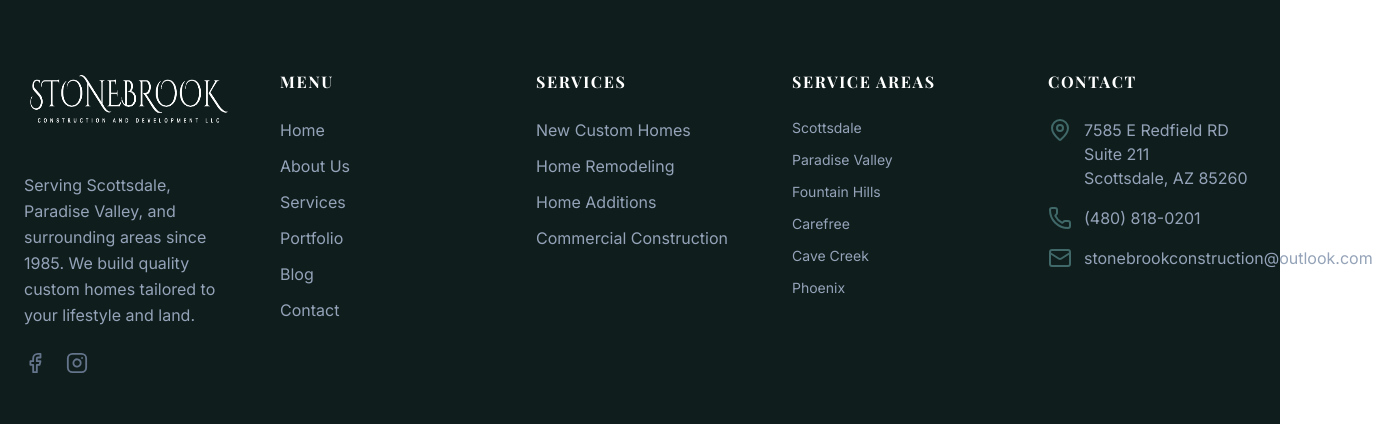
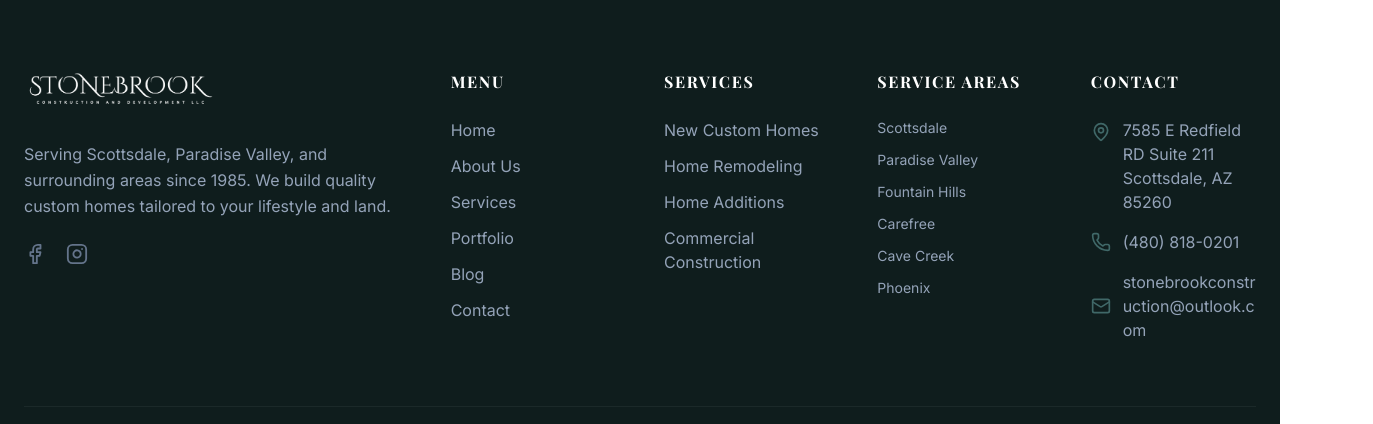
Before and after one commit to ahmedk-hue/stonebrook-homes-main, a React (Vite) app: page / in a window 1280 px wide. Shown: the part 6652-7076 px from the top of the page, 1373 px wide, since content can reach past the window. Built offline with nearby package versions, Linux system fonts and the light colour scheme; a web font is replaced by a local one.

Commit message:
Fix footer layout: 6-col grid, adjust logo sizing, fix email wrapping

```diff
--- a/src/components/Footer.tsx
+++ b/src/components/Footer.tsx
@@ -7,14 +7,14 @@
     return (
         <footer className="bg-[#0f1d1d] text-slate-400 pt-20 pb-10 border-t border-white/5">
             <div className="container mx-auto px-6">
-                <div className="grid grid-cols-1 md:grid-cols-2 lg:grid-cols-5 gap-12 mb-16">
+                <div className="grid grid-cols-1 md:grid-cols-2 lg:grid-cols-6 gap-8 lg:gap-12 mb-16">
 
                     {/* Brand Col */}
-                    <div>
-                        <Link to="/" className="inline-block mb-8 transition-transform hover:scale-105">
-                            <img src="/logo.png" alt={SITE_CONFIG.name} className="h-16 w-auto brightness-0 invert" />
+                    <div className="lg:col-span-2">
+                        <Link to="/" className="inline-block mb-6">
+                            <img src="/logo.png" alt={SITE_CONFIG.name} className="h-auto w-48 brightness-0 invert" />
                         </Link>
-                        <p className="mb-6 leading-relaxed">
+                        <p className="mb-6 leading-relaxed max-w-sm">
                             Serving {SITE_CONFIG.serviceAreas[0].name}, {SITE_CONFIG.serviceAreas[1].name}, and surrounding areas since {SITE_CONFIG.foundingYear}. We build quality custom homes tailored to your lifestyle and land.
                         </p>
                         <div className="flex gap-5">
@@ -72,17 +72,17 @@
                     <div>
                         <h3 className="text-white font-bold uppercase tracking-widest mb-6">Contact</h3>
                         <ul className="space-y-4">
-                            <li className="flex gap-3">
-                                <MapPin className="text-primary flex-shrink-0" />
+                            <li className="flex gap-3 items-start">
+                                <MapPin className="text-primary flex-shrink-0 mt-1" size={20} />
                                 <span>{SITE_CONFIG.contact.address.street}<br />{SITE_CONFIG.contact.address.city}, {SITE_CONFIG.contact.address.state} {SITE_CONFIG.contact.address.zip}</span>
                             </li>
-                            <li className="flex gap-3">
-                                <Phone className="text-primary flex-shrink-0" />
+                            <li className="flex gap-3 items-center">
+                                <Phone className="text-primary flex-shrink-0" size={20} />
                                 <a href={SITE_CONFIG.contact.phoneHref} className="hover:text-white">{SITE_CONFIG.contact.phone}</a>
                             </li>
-                            <li className="flex gap-3">
-                                <Mail className="text-primary flex-shrink-0" />
-                                <a href={`mailto:${SITE_CONFIG.contact.email}`} className="hover:text-white">{SITE_CONFIG.contact.email}</a>
+                            <li className="flex gap-3 items-center">
+                                <Mail className="text-primary flex-shrink-0" size={20} />
+                                <a href={`mailto:${SITE_CONFIG.contact.email}`} className="hover:text-white break-all">{SITE_CONFIG.contact.email}</a>
                             </li>
                         </ul>
                     </div>
```
